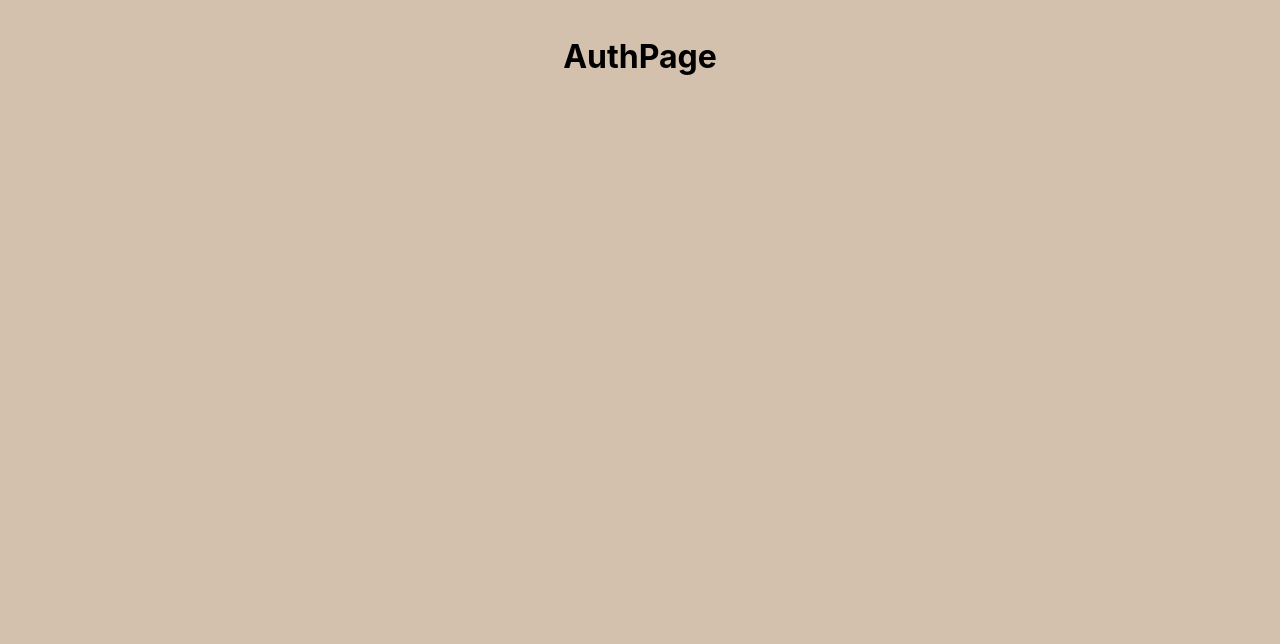
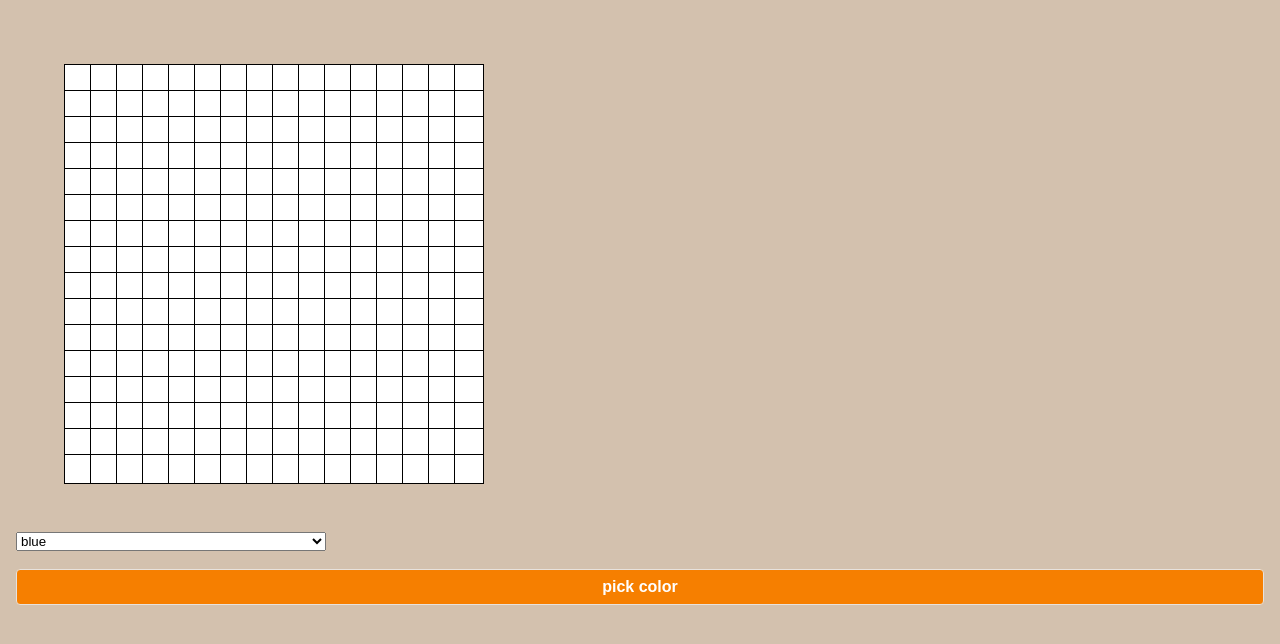
Before and after one commit to anthonyMarra/Project-3, a React (Create React App) app: page / in a window 1280 px wide. Shown: the top 644 px of the page. Built offline with nearby package versions, Linux system fonts and the light colour scheme.

Commit message:
basic framework for ms Paint

```diff
--- a/src/pages/App/App.jsx
+++ b/src/pages/App/App.jsx
@@ -6,26 +6,50 @@ import NewOrderPage from '../NewOrderPage/NewOrderPage';
 import OrderHistoryPage from '../OrderHistoryPage/OrderHistoryPage';
 import NavBar from '../../components/NavBar/NavBar';
 import './App.css';
+import Board from '../board/board';
+import ColorPicker from '../ColorPicker/ColorPicker';
 
 function App() {
-  const [user, setUser] = useState(getUser());
+  const [col, setCol] = useState(16);
+  const [row, setRow] = useState(16);
+  const [penColor, setPenColor] = useState("white")
+  let boardProto = []
+  for (let y = 0; y < row; y++) {
+    boardProto.push([])
+    for (let x = 0; x < col; x++) {
+      boardProto[y].push("white")
+    }
+  }
+  const [board, setBoard] = useState(boardProto);
 
   return (
-    <main className="App">
-      { user ?
-        <>
-          <NavBar user={user} setUser={setUser} />
-          <Routes>
-            {/* Route components in here */}
-            <Route path="/orders/new" element={<NewOrderPage />} />
-            <Route path="/orders" element={<OrderHistoryPage />} />
-          </Routes>
-        </>
-        :
-        <AuthPage setUser={setUser} />
-      }
-    </main>
-  );
+    <>
+      <Board board={board} penColor={penColor} />
+      <ColorPicker setPenColor={setPenColor} />
+    </>
+  )
+
 }
 
+// function App() {
+//   const [user, setUser] = useState(getUser());
+
+//   return (
+//     <main className="App">
+//       { user ?
+//         <>
+//           <NavBar user={user} setUser={setUser} />
+//           <Routes>
+//             {/* Route components in here */}
+//             <Route path="/orders/new" element={<NewOrderPage />} />
+//             <Route path="/orders" element={<OrderHistoryPage />} />
+//           </Routes>
+//         </>
+//         :
+//         <AuthPage setUser={setUser} />
+//       }
+//     </main>
+//   );
+// }
+
 export default App;
--- /dev/null
+++ b/src/pages/Board/Board.js
@@ -0,0 +1,5 @@
+export default function Board() {
+    return (
+        <h1>NewOrderPage</h1>
+    );
+}
--- /dev/null
+++ b/src/pages/ColorPicker/ColorPicker.js
@@ -0,0 +1,23 @@
+let chosePenColor = "white"
+
+export default function ColorPicker({ setPenColor }) {
+
+    chosePenColor = setPenColor
+    return (
+        <>
+            <form onSubmit={penColor}>
+                <select name="cars" id="cars">
+                    <option value="blue">blue</option>
+                    <option value="red">red</option>
+                    <option value="green">green</option>
+                    <option value="yellow">yellow</option>
+                </select>
+                <button type="submit">pick color</button>
+            </form>
+        </>
+    )
+}
+
+function penColor(color) {
+    chosePenColor(color)
+}
--- /dev/null
+++ b/src/pages/board/board.css
@@ -0,0 +1,45 @@
+.box {
+    width: 30px;
+    height: 30px;
+    border: 1px solid black;
+    display: inline-block;
+    margin: -2px;
+    /* background-color: #EFCB68; */
+}
+
+.box {
+    text-align: center;
+    vertical-align: middle;
+}
+
+.Board {
+    margin: 50px;
+}
+
+.white {
+    background-color: white;
+}
+
+.red {
+    background-color: red;
+}
+
+.blue {
+    background-color: blue;
+}
+
+.yellow {
+    background-color: yellow;
+}
+
+.green {
+    background-color: green;
+}
+
+.purple {
+    background-color: purple;
+}
+
+.orange {
+    background-color: orange;
+}
--- /dev/null
+++ b/src/pages/board/board.js
@@ -0,0 +1,48 @@
+import './board.css';
+
+import { useRef, useEffect } from 'react';
+let userColor = "white"
+
+export default function Board({ board, penColor }) {
+    userColor = penColor
+    let row = board.length
+    let col = board[row - 1].length
+    row = 500 / row
+    col = 1000 / col
+    if (row < col) {
+        //set box height and width to row
+    } else {
+        //set box height and width to col
+    }
+
+    return (
+        <>
+            <div class="Board">
+                {board.map(function (row, y) {
+                    y = y + 1
+                    return (<div className={row}>
+                        {row.map(function (color, x) {
+                            x = x + 1
+                            return (
+                                <div className={`${"y" + y} ${"x" + x} box ${color}`} onClick={paint}></div>
+                            )
+                        })}
+                    </div>)
+                })}
+            </div>
+        </>
+    );
+}
+
+
+function paint(box) {
+    const currentColor = box.target.className.split(' ').pop();
+
+    // if (currentColor != "box") {
+    box.target.classList.remove(currentColor);
+    box.target.className = box.target.className + " " + userColor
+    console.log(box.target.className)
+    // } else {
+    //     box.target.className = box.target.className + " " + currentColor
+    // }
+}
```
